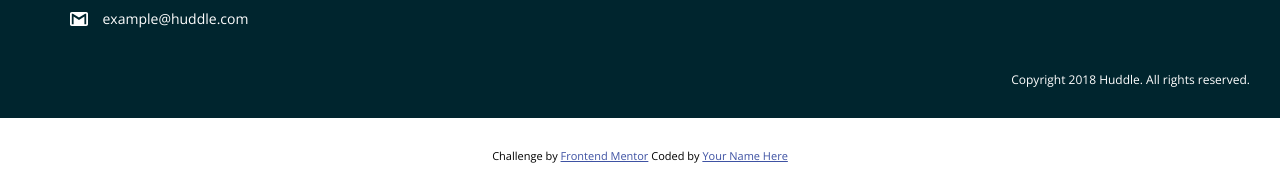
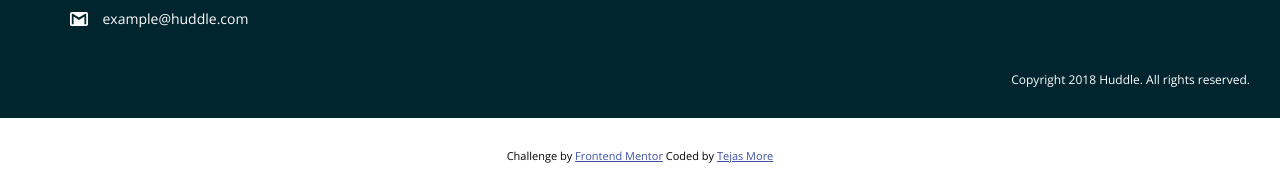
Before and after one commit to TejasMore477/Huddle-landing-page-with-alternating-feature-blocks, a plain HTML site: page index.html in a window 1280 px wide. Shown: the part 2742-2935 px from the top of the page. Drawn offline with nearby package versions, Linux system fonts and the light colour scheme.

Commit message:
Update index.html

```diff
--- a/index.html
+++ b/index.html
@@ -105,7 +105,7 @@
     </div>
   </div>
   <div class="view-links">
-    <p class="attribution">Challenge by <a href="https://www.frontendmentor.io?ref=challenge" target="_blank">Frontend Mentor</a> Coded by <a href="#">Your Name Here</a></p>
+    <p class="attribution">Challenge by <a href="https://www.frontendmentor.io?ref=challenge" target="_blank">Frontend Mentor</a> Coded by <a href="https://github.com/TejasMore477/Huddle-landing-page-with-alternating-feature-blocks">Tejas More</a></p>
   </div>
 </body>
 </html>
```
